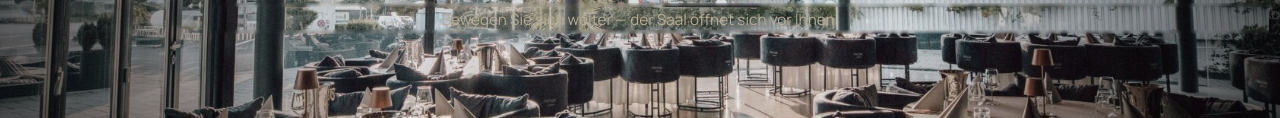
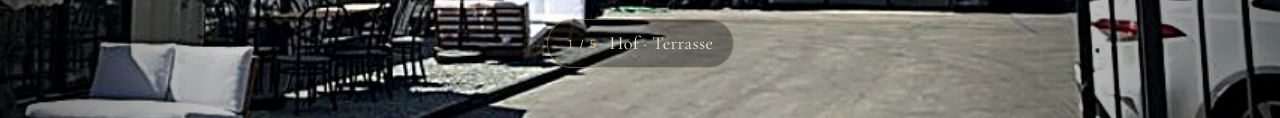
Before and after one commit to ismailceesay96-cell/uebung-repo, a plain HTML site: page paradise-saal/index.html in a window 1280 px wide. Shown: the part 6038-6156 px from the top of the page. Drawn offline with Linux system fonts and the light colour scheme.

Commit message:
Paradise Saal Rundgang: echte Fotos Hof - Einlass - Tanzflaeche - Sitze - Bar mit Schritt-Beschriftung

```diff
--- a/paradise-saal/css/styles.css
+++ b/paradise-saal/css/styles.css
@@ -416,6 +416,17 @@ a{ color:inherit; text-decoration:none; }
 }
 .rundgang__title em{ font-style:italic; color:var(--gold-bright); }
 .rundgang__hint{ color:var(--ink-dim); font-size:.95rem; margin:0; }
+.rundgang__step{
+  display:inline-flex; align-items:center; gap:.7rem; margin:1.4rem 0 0;
+  padding:.5rem 1.2rem; border:1px solid rgba(232,199,122,.4); border-radius:999px;
+  background:rgba(6,5,4,.35); backdrop-filter:blur(3px);
+}
+.rundgang__step-no{
+  font-size:.72rem; letter-spacing:.14em; color:var(--gold-bright); font-variant-numeric:tabular-nums;
+}
+.rundgang__step-name{
+  font-family:var(--serif); font-size:1.15rem; color:var(--champagne); letter-spacing:.02em;
+}
 .rundgang__progress{
   position:absolute; left:var(--pad); right:var(--pad); bottom:34px; z-index:2;
   height:1px; background:var(--line-soft);
--- a/paradise-saal/index.html
+++ b/paradise-saal/index.html
@@ -272,6 +272,7 @@
       <p class="eyebrow eyebrow--center eyebrow--light">Scrollen Sie durch den Saal</p>
       <h2 class="rundgang__title">Ein Rundgang, <em>Schritt für Schritt</em></h2>
       <p class="rundgang__hint">Bewegen Sie sich weiter — der Saal öffnet sich vor Ihnen.</p>
+      <p class="rundgang__step" id="hallStep" aria-live="polite"><span class="rundgang__step-no" id="hallStepNo"></span><span class="rundgang__step-name" id="hallStepName"></span></p>
     </div>
     <div class="rundgang__progress"><span id="hallProgress"></span></div>
   </div>
--- a/paradise-saal/js/walkthrough.js
+++ b/paradise-saal/js/walkthrough.js
@@ -19,7 +19,22 @@
   var ctx = canvas.getContext('2d');
   var section = document.querySelector('.rundgang');
   var progressBar = document.getElementById('hallProgress');
+  var stepNoEl = document.getElementById('hallStepNo');
+  var stepNameEl = document.getElementById('hallStepName');
   var reduceMotion = window.matchMedia('(prefers-reduced-motion: reduce)').matches;
+
+  /* Beschriftung je Rundgang-Station — Reihenfolge wie manifest.json */
+  var STEP_LABELS = ['Hof · Terrasse', 'Einlass', 'Tanzfläche', 'Sitze', 'Bar'];
+  var lastStep = -1;
+  function updateStepLabel(p) {
+    if (!stepNameEl || !STEP_LABELS.length) return;
+    var n = STEP_LABELS.length;
+    var idx = Math.min(n - 1, Math.max(0, Math.floor(p * n)));
+    if (idx === lastStep) return;
+    lastStep = idx;
+    if (stepNoEl) stepNoEl.textContent = (idx + 1) + ' / ' + n;
+    stepNameEl.textContent = STEP_LABELS[idx];
+  }
 
   var frames = [];
   var frameCount = 0;
@@ -164,6 +179,7 @@
     else if (mode === 'cinema') drawCinema(p);
     else if (mode === 'procedural') drawProcedural(p);
     if (progressBar) progressBar.style.width = (p * 100).toFixed(1) + '%';
+    updateStepLabel(p);
   }
 
   /* ---- Scroll → Progress ---- */
```
Also changed, not shown: paradise-saal/assets/saal/manifest.json.
